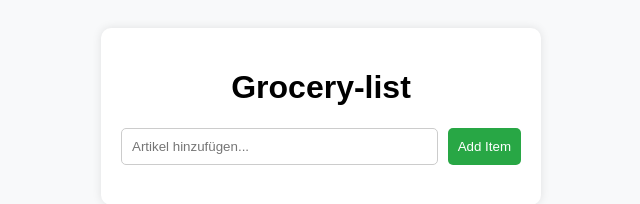
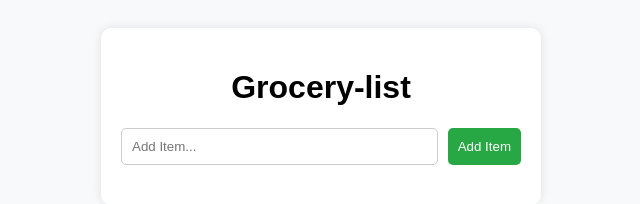
Before and after one commit to RHnextcode/myNextProject, a plain HTML site: page index.html in a window 1280 px wide. Shown: the full height of the page, 319-959 px from the left. Drawn offline with Linux system fonts and the light colour scheme.

Commit message:
Update index.html

```diff
--- a/index.html
+++ b/index.html
@@ -14,7 +14,7 @@
 
         <!-- Form-->
         <form class="grocery-form">
-            <input type="text" id="grocery" placeholder="Artikel hinzufügen...">
+            <input type="text" id="grocery" placeholder="Add Item...">
             <button type="submit" id="submit-btn">Add Item</button>
         </form>
 
```
